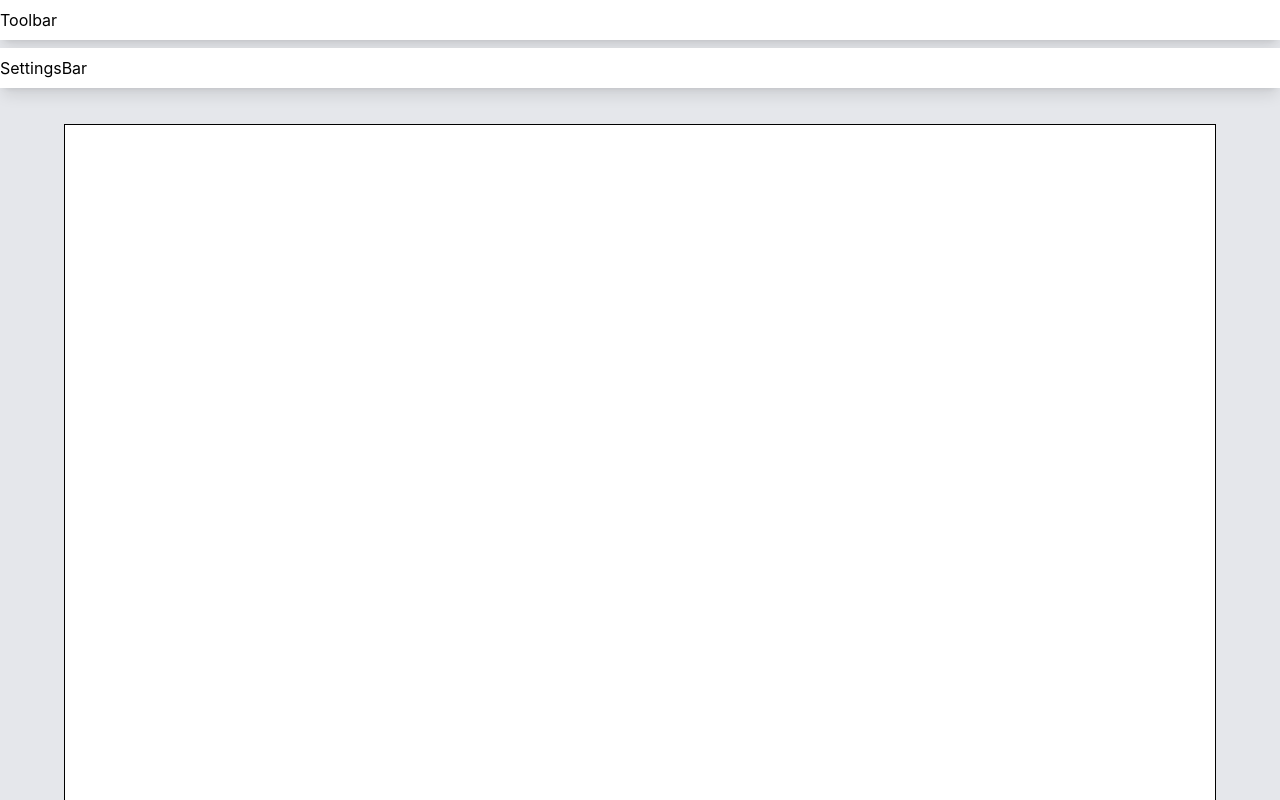
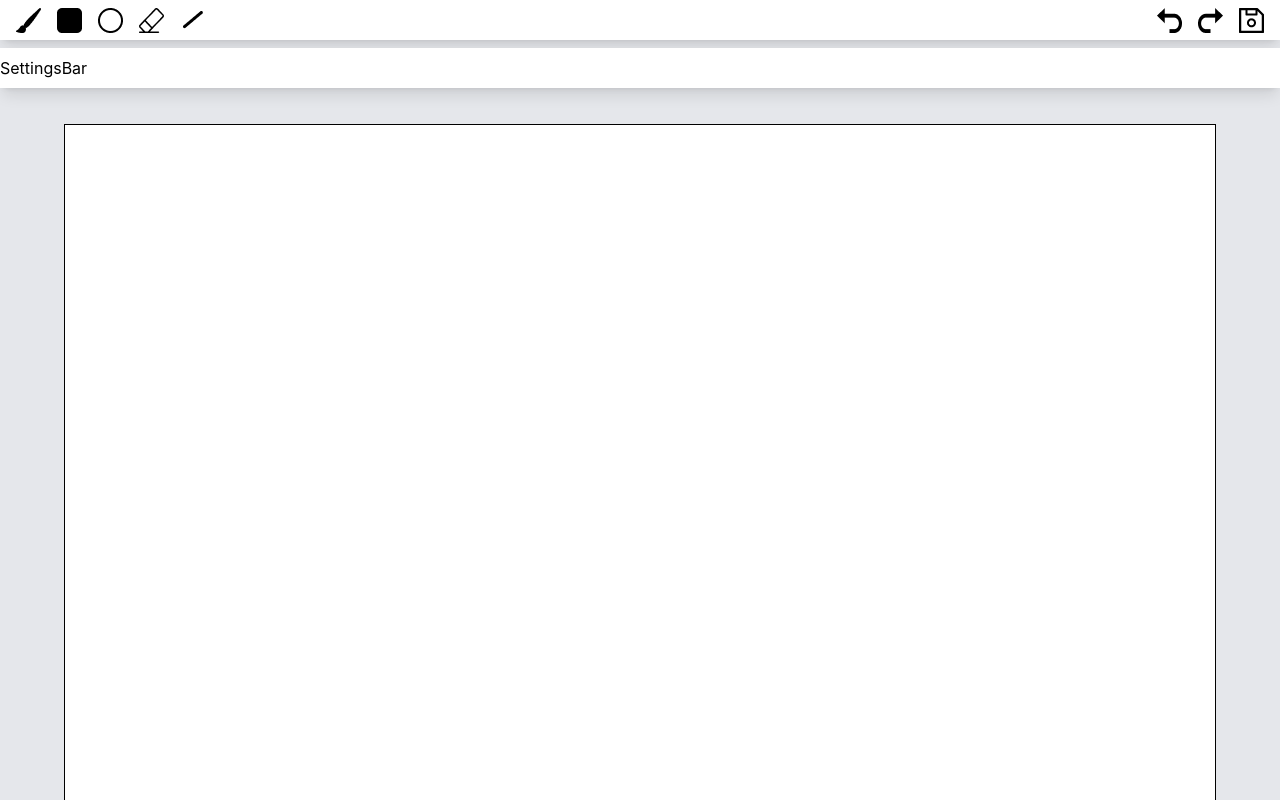
Before and after one commit to Raftouch/paint-front, a React (Vite) app: page / in a window 1280 px wide. Shown: the top 800 px of the page. Built offline with nearby package versions, Linux system fonts and the light colour scheme.

Commit message:
feat(ui): render tool and action buttons

```diff
--- a/src/components/Toolbar.tsx
+++ b/src/components/Toolbar.tsx
@@ -1,5 +1,21 @@
+import Button from "./Button";
+
 export default function Toolbar() {
   return (
-    <div className="h-[40px] bg-white flex items-center shadow-lg">Toolbar</div>
+    <div className="h-[40px] bg-white flex items-center justify-between shadow-lg p-4">
+      <div className="space-x-4 flex items-center">
+        <Button imageName="brush" />
+        <Button imageName="rect" />
+        <Button imageName="circle" />
+        <Button imageName="eraser" />
+        <Button imageName="line" />
+      </div>
+
+      <div className="space-x-4 flex items-center">
+        <Button imageName="undo" />
+        <Button imageName="redo" />
+        <Button imageName="save" />
+      </div>
+    </div>
   );
 }
```
